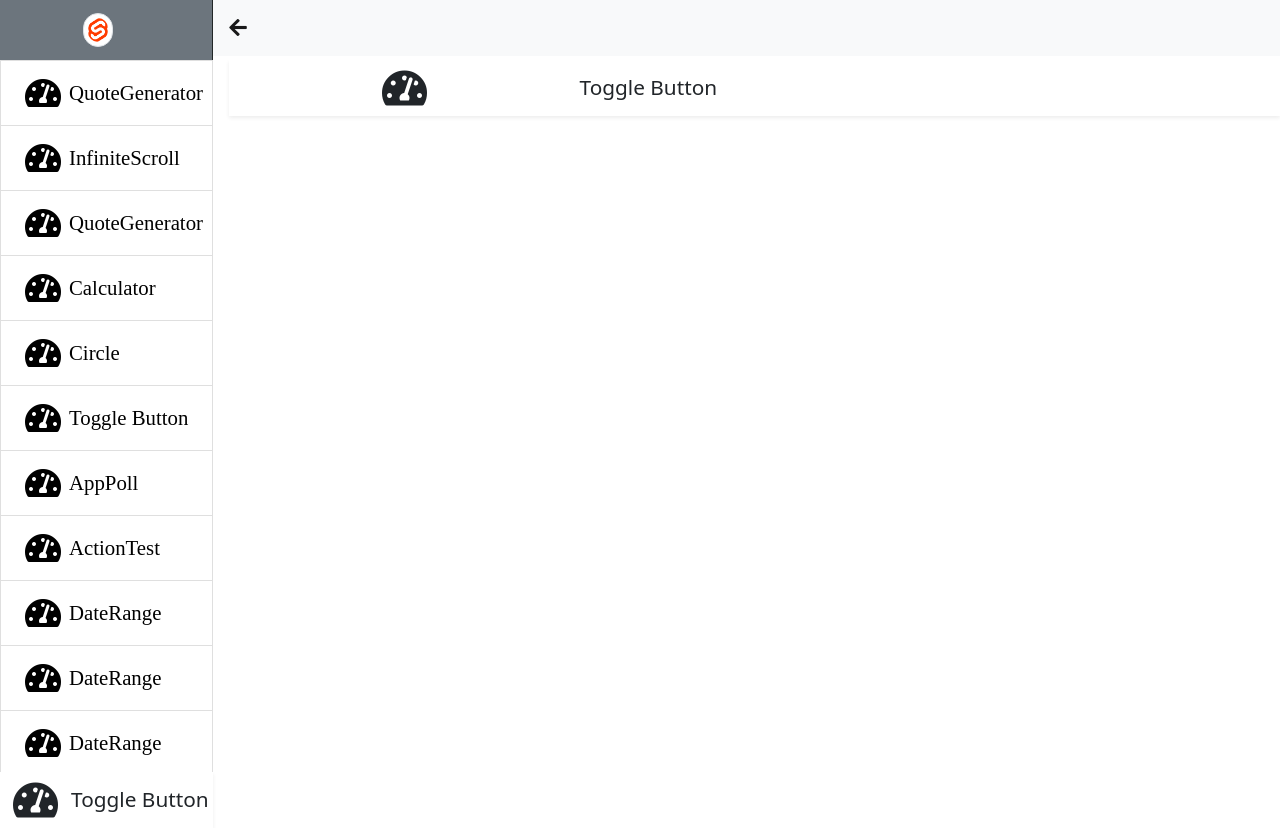
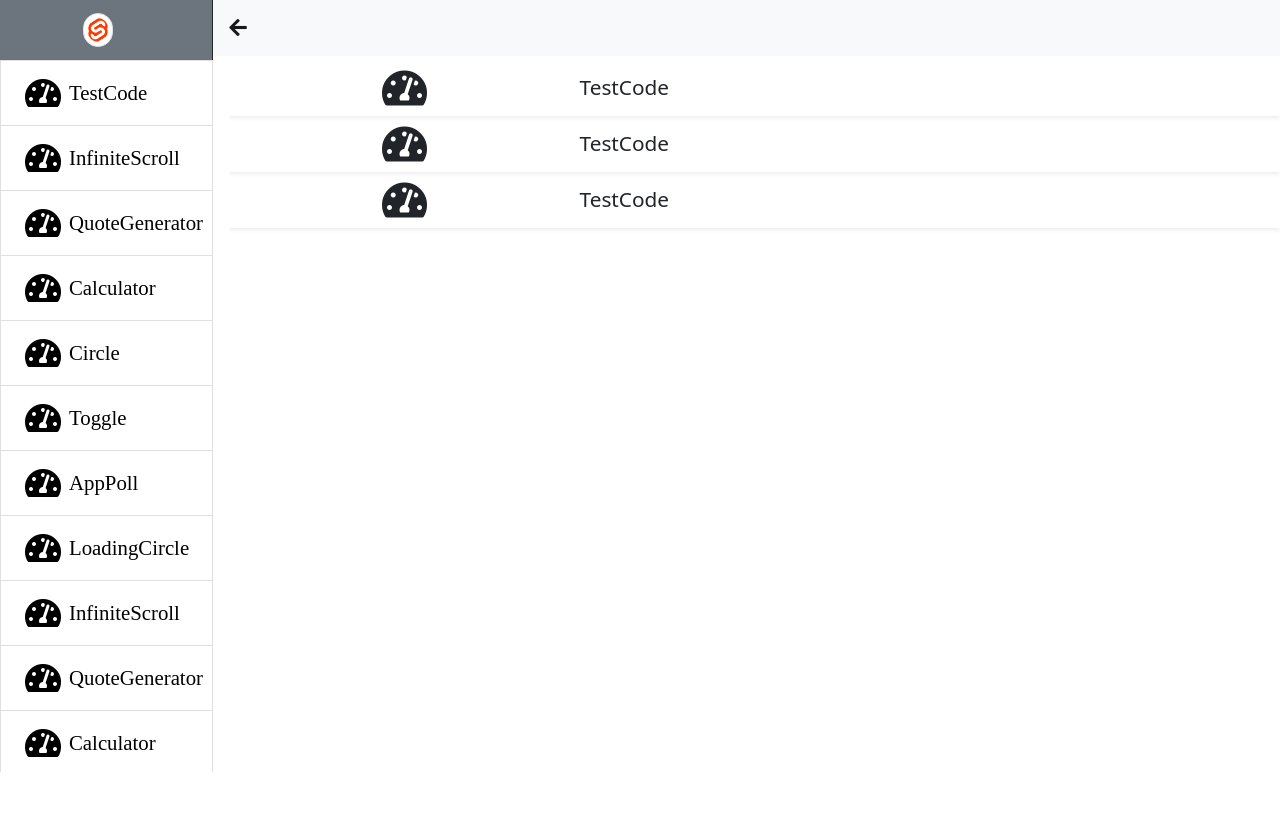
Before and after one commit to SultanCse/Svelte-Components, a Svelte app: page / in a window 1280 px wide. After the commit the page ends 800 px from the top, so only its background shows below. Built offline with nearby package versions, Linux system fonts and the light colour scheme.

Commit message:
scroll problem fixed

```diff
--- a/src/App.svelte
+++ b/src/App.svelte
@@ -4,7 +4,7 @@ import Sidebar from "./components/Sidebar.svelte";
 
 </script>
 
-<main>
+<main >
 	<Navbar></Navbar>
 	<Sidebar></Sidebar>
 </main>
--- a/src/components/Navbar.svelte
+++ b/src/components/Navbar.svelte
@@ -16,7 +16,7 @@
 
 </script>
 
-  <div class="row g-0 sticky-top">
+  <div class="row g-0 m-0 sticky-top" >
     <div class="col-{navColSize} p-0" id='col'>
       <nav class="navbar navbar-light bg-secondary ">
         <div class="container-fluid justify-content-center">
--- a/src/components/QuoteGenerator.svelte
+++ b/src/components/QuoteGenerator.svelte
@@ -20,7 +20,8 @@ import { afterUpdate, onMount } from "svelte";
       quote = data.quotes[quteIndex].quote;
       author = data.quotes[quteIndex].author;
       // console.log(quote+"-"+author);
-    }).catch(error => {
+    })
+    .catch(error => {
         console.log(error);
         return [];
     });
--- a/src/components/Sidebar.svelte
+++ b/src/components/Sidebar.svelte
@@ -16,9 +16,12 @@ import TestCode from './TestCode.svelte';
 import LoadingCircle from './LoadingCircle.svelte';
 let value=false;
 
-    let list = ['QuoteGenerator','InfiniteScroll','QuoteGenerator','Calculator','Circle','Toggle Button','AppPoll',
-    'ActionTest','DateRange','DateRange','DateRange','ActionTest','Toggle Button'];
-    let activeTab = 'QuoteGenerator';
+    let list = ['TestCode','InfiniteScroll','QuoteGenerator','Calculator',
+    'Circle','Toggle','AppPoll','LoadingCircle','InfiniteScroll','QuoteGenerator','Calculator',
+    'Circle','Toggle','AppPoll',];
+
+    let activeTab = 'TestCode';
+
     $: if(value){
         console.log(value);
     }
@@ -34,24 +37,22 @@ let value=false;
             </div>
             {/each}
         </div>
-        <TestCode on:click={()=>console.log('ok')}/>
     </div>
     <!-- content -->
     <div class="col">
 
         <div class="content">
-            {#if activeTab == 'LoadingCircle'}
-                <!-- <LoadingCircle/> -->
+            {#if activeTab == 'TestCode'}
+                <TestCode on:click={()=>{console.log(activeTab)}}/>
             {:else if activeTab == 'InfiniteScroll'}
                 <InfiniteScroll/>
             {:else if activeTab == 'QuoteGenerator'}
-                <!-- <QuoteGenerator/> -->
-                <TestCode on:click={()=>{console.log('ok')}}/>
+                <QuoteGenerator/>
             {:else if activeTab == 'AppPoll'}
                 <AppPoll/>
             {:else if activeTab == "Calculator"}
                 <Calculator/>
-            {:else if activeTab == 'Toggle Button'}
+            {:else if activeTab == 'Toggle'}
                 <Toggle width='10rem' onText='on' offText='off' bind:value/>
             {:else if activeTab == 'Circle'}
                 <Circle/>
@@ -67,6 +68,9 @@ let value=false;
 <style>
     :global(.my-link, .my-link:hover){
         text-decoration: none;
+    }
+    :global(body){
+        overflow-y: hidden;
     }
     .content{
         height: 90vh;
@@ -126,3 +130,26 @@ let value=false;
         }
      } */
 </style>
+
+
+
+    <!-- let sidebarItems=[
+        {name:'TestCode', icon:'fas fa-tachometer-alt', component:'TestCode'},
+        {name:'QuoteGenerator', icon:'fas fa-tachometer-alt', component:'QuoteGenerator'},
+        {name:'InfiniteScroll', icon:'fas fa-tachometer-alt', component:'InfiniteScroll'},
+        {name:'Calculator', icon:'fas fa-tachometer-alt', component:'Calculator'},
+        {name:'Circle', icon:'fas fa-tachometer-alt', component:'Circle'},
+        {name:'Toggle', icon:'fas fa-tachometer-alt', component:'Toggle'},
+        {name:'AppPoll', icon:'fas fa-tachometer-alt', component:'AppPoll'},
+        {name:'ActionTest', icon:'fas fa-tachometer-alt', component:'ActionTest'},
+        {name:'DateRange', icon:'fas fa-tachometer-alt', component:'DateRange'},
+        {name:'TestCode', icon:'fas fa-tachometer-alt', component:'TestCode'},
+        {name:'QuoteGenerator', icon:'fas fa-tachometer-alt', component:'QuoteGenerator'},
+        {name:'InfiniteScroll', icon:'fas fa-tachometer-alt', component:'InfiniteScroll'},
+        {name:'Calculator', icon:'fas fa-tachometer-alt', component:'Calculator'},
+        {name:'Circle', icon:'fas fa-tachometer-alt', component:'Circle'},
+        {name:'Toggle', icon:'fas fa-tachometer-alt', component:'Toggle'},
+        {name:'AppPoll', icon:'fas fa-tachometer-alt', component:'AppPoll'},
+        {name:'ActionTest', icon:'fas fa-tachometer-alt', component:'ActionTest'},
+        {name:'DateRange', icon:'fas fa-tachometer-alt', component:'DateRange'},
+    ] -->
--- a/src/components/TestCode.svelte
+++ b/src/components/TestCode.svelte
@@ -1,14 +1,33 @@
 <script>
-    // export let actionText = '';
+import { createEventDispatcher, onMount } from "svelte";
+import AppPoll from "../pollevent/AppPoll.svelte";
+// export let list;
+export let list=[
+    {name: 'TestCode',icon: 'fas fa-tachometer-alt', component: AppPoll},
+    {name: 'TestCode',icon: 'fas fa-tachometer-alt', component: AppPoll},
+    {name: 'TestCode',icon: 'fas fa-tachometer-alt', component: AppPoll},
+];
 </script>
-<div class="row g-0 shadow-sm item" tabindex="1" on:click>
-    <div class="col-md-4 d-flex justify-content-center">
-        <i class="fas fa-tachometer-alt icon"></i>
+
+<div class="parent">
+    {#each list as item}
+    <div class="row g-0 shadow-sm item" tabindex="1" on:click>
+        <div class="col-md-4 d-flex justify-content-center">
+            <i class="{item.icon} icon" ></i>
+        </div>
+        <div class="col-md-8 d-sm-none d-md-block title">
+            {item.name? item.name : item.component.name }
+        </div>
     </div>
-    <div class="col-md-8 d-sm-none d-md-block title">Toggle Button</div>
+    {/each}
 </div>
-
 <style>
+    .parent{
+        height: 89vh;
+        overflow-y: auto;
+        overflow-x: hidden;
+        text-decoration: none;
+    }
     .icon{
         padding: .5rem;
         font-size: 2.5rem;
```
Also changed, not shown: public/build/bundle.css, public/build/bundle.js, public/icons/icon.png (added), src/services/appList.js (added), 1 other file (tests, documents, lock files or other folders).
